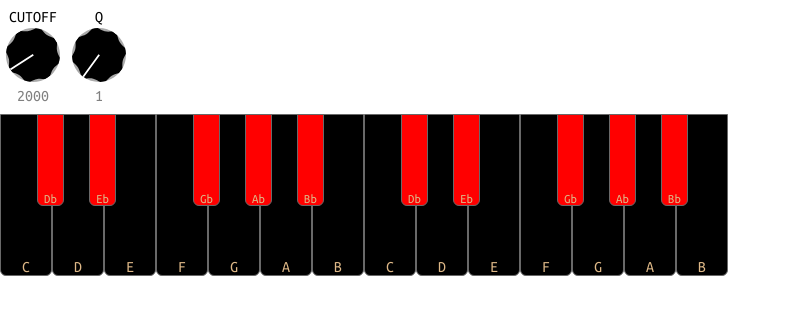
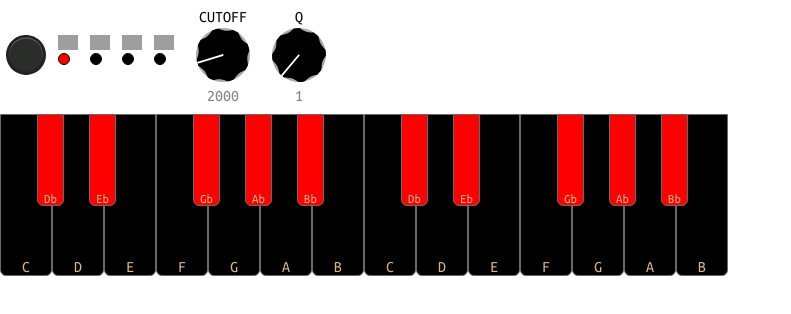
Before and after one commit to brurez/red-analog-synth, a React (Create React App) app: page / in a window 1280 px wide. Shown: the top 314 px of the page, without its empty margins (0-791 px from the left). Built offline with nearby package versions, Linux system fonts and the light colour scheme; grey boxes are pictures that could not be loaded.

Commit message:
Adds wave form selection

```diff
--- a/src/entities/AnalogSynth.ts
+++ b/src/entities/AnalogSynth.ts
@@ -3,16 +3,18 @@ import AnalogVoice from "./AnalogVoice";
 import Note from "./Note";
 
 class AnalogSynth {
-  @observable private $filterFreq: number = 2000;
-  @observable private $filterQ: number = 1;
 
-  @observable private voices: AnalogVoice[];
-  private ac: AudioContext;
-  private output: AudioNode;
+  @computed
+  get wave() {
+    return this.$wave;
+  }
 
-  constructor(ac: AudioContext) {
-    this.voices = [];
-    this.ac = ac;
+  set wave(value) {
+    this.voices.forEach(v => {
+      // @ts-ignore
+      v.osc.type = AnalogSynth.waves[value];
+    });
+    this.$wave = value;
   }
 
   @computed
@@ -21,7 +23,7 @@ class AnalogSynth {
   }
 
   set filterFreq(value) {
-    this.voices.forEach(v =>  {
+    this.voices.forEach(v => {
       v.filter.frequency.value = value;
     });
     this.$filterFreq = value;
@@ -33,7 +35,7 @@ class AnalogSynth {
   }
 
   set filterQ(value) {
-    this.voices.forEach(v =>  {
+    this.voices.forEach(v => {
       v.filter.Q.value = value;
     });
     this.$filterQ = value;
@@ -44,6 +46,20 @@ class AnalogSynth {
     return this.voices.map(v => v.note && v.note.name);
   }
 
+  public static waves = ["sawtooth", "triangle", "square", "sine"];
+  @observable private $filterFreq: number = 2000;
+  @observable private $filterQ: number = 1;
+  @observable private $wave: number = 0;
+
+  @observable private voices: AnalogVoice[];
+  private ac: AudioContext;
+  private output: AudioNode;
+
+  constructor(ac: AudioContext) {
+    this.voices = [];
+    this.ac = ac;
+  }
+
   public connectTo(output: AudioNode) {
     this.output = output;
   }
@@ -51,6 +67,8 @@ class AnalogSynth {
   public play(note: Note): void {
     this.stop(note);
     const voice = new AnalogVoice(this.ac);
+    // @ts-ignore
+    voice.osc.type = AnalogSynth.waves[this.wave];
     voice.filter.frequency.value = this.filterFreq;
     voice.filter.Q.value = this.filterQ;
     voice.connect(this.ac.destination);
@@ -60,7 +78,9 @@ class AnalogSynth {
   }
 
   public stop(note: Note): boolean {
-     const index =  this.voices.findIndex(v => v.note && v.note.name === note.name);
+    const index = this.voices.findIndex(
+      v => v.note && v.note.name === note.name
+    );
 
     if (index === -1) {
       return false;
--- a/src/entities/AnalogVoice.ts
+++ b/src/entities/AnalogVoice.ts
@@ -13,7 +13,7 @@ class AnalogVoice {
     const gain = ac.createGain();
 
     const osc = ac.createOscillator();
-    osc.type = "square";
+    osc.type = "sawtooth";
 
     osc.connect(filter);
     filter.connect(gain);
--- a/src/ui/App.css
+++ b/src/ui/App.css
@@ -31,5 +31,10 @@
 }
 
 .analog-synth {
+  display: flex;
+  align-items: center;
+}
 
+.analog-synth > div {
+  margin-right: 10px
 }
--- a/src/ui/Knob.tsx
+++ b/src/ui/Knob.tsx
@@ -7,6 +7,7 @@ interface IProps {
   maxValue: number;
   value: number;
   onChange: any;
+  size: number;
 }
 
 interface IState {
@@ -45,8 +46,8 @@ class Knob extends React.Component<IProps, IState> {
           <svg
             style={styles}
             xmlns="http://www.w3.org/2000/svg"
-            width="54"
-            height="54.002"
+            width={this.props.size || 54}
+            height={this.props.size || 54}
             viewBox="0 0 14.2875 14.288095"
             id="svg16908"
           >
--- /dev/null
+++ b/src/ui/Select.css
@@ -0,0 +1,28 @@
+.light-select {
+    display: flex;
+}
+
+.light-select .light {
+    border-radius: 50%;
+    border: 1px solid black;
+    width: 10px;
+    height: 10px;
+    background-color: black;
+}
+
+.light-select .light.on {
+    background-color: red;
+}
+
+.light-select .item {
+    margin: 6px;
+}
+
+.choice {
+    display: inline-flex;
+}
+
+.choice .button {
+    margin: 6px;
+    cursor: pointer;
+}
--- /dev/null
+++ b/src/ui/Select.tsx
@@ -0,0 +1,158 @@
+import cs from "classnames";
+import * as React from "react";
+
+import "./Select.css";
+
+const Pressed = props => (
+  <svg
+    xmlns="http://www.w3.org/2000/svg"
+    width={props.size}
+    height={props.size}
+    viewBox="0 0 7.4083333 7.4072428"
+    id="svg12484"
+  >
+    <g id="layer1" transform="translate(-155.97 -111.699)">
+      <g
+        id="g12476"
+        transform="matrix(.2727 0 0 -.2727 81.039 439.91)"
+        strokeWidth="1.294"
+      >
+        <g id="g12468" transform="translate(301.935 1189.951)">
+          <path
+            d="m 0,0 c 0,-7.5 -6.083,-13.58 -13.584,-13.58 -7.5,0 -13.582,6.08 -13.582,13.58 0,7.503 6.082,13.582 13.582,13.582 C -6.083,13.582 0,7.503 0,0"
+            id="path12466"
+            fill="#212221"
+          />
+        </g>
+        <circle
+          transform="scale(1 -1)"
+          r="11.277"
+          cy="-1189.238"
+          cx="288.352"
+          id="circle12472"
+          fill="#676967"
+        />
+        <circle
+          id="circle12474"
+          cx="288.352"
+          cy="-1189.952"
+          r="11.277"
+          transform="scale(1 -1)"
+          fill="#141514"
+        />
+      </g>
+    </g>
+  </svg>
+);
+
+const Unpressed = props => (
+  <svg
+    xmlns="http://www.w3.org/2000/svg"
+    width={props.size}
+    height={props.size}
+    viewBox="0 0 7.4083333 7.4072428"
+    id="svg12484"
+  >
+    <g id="layer1" transform="translate(-87.434 -104.64)">
+      <g
+        transform="matrix(.2727 0 0 -.2727 12.503 432.85)"
+        id="g12430"
+        strokeWidth="1.294"
+      >
+        <g transform="translate(301.935 1189.951)" id="g5959-5">
+          <path
+            id="path5961-3"
+            d="m 0,0 c 0,-7.5 -6.083,-13.58 -13.584,-13.58 -7.5,0 -13.582,6.08 -13.582,13.58 0,7.503 6.082,13.582 13.582,13.582 C -6.083,13.582 0,7.503 0,0"
+            fill="#212221"
+          />
+        </g>
+        <circle
+          id="circle12436"
+          cx="288.352"
+          cy="-1190.659"
+          r="11.277"
+          transform="scale(1 -1)"
+          fill="#676967"
+        />
+        <circle
+          transform="scale(1 -1)"
+          r="11.277"
+          cy="-1189.952"
+          cx="288.352"
+          id="path12411"
+          fill="#2b2d2b"
+        />
+      </g>
+    </g>
+  </svg>
+);
+
+const LightSelect = props => {
+  const { items, selected } = props;
+  return (
+    <div className="light-select">
+      {items.map((item, index) => (
+        <div className="item">
+          <img src={item} width={20} />
+          <div className={cs("light", { on: selected === index })} />
+        </div>
+      ))}
+    </div>
+  );
+};
+
+interface IProps {
+  size: number;
+  value: number;
+  items: string[]
+  onChange: any;
+}
+
+interface IState {
+  pressed: boolean;
+  selected: number;
+}
+
+class Select extends React.Component<IProps, IState> {
+  public state: Readonly<IState> = {
+    pressed: false,
+    selected: 0
+  };
+
+  constructor(props) {
+    super(props);
+  }
+
+  public render() {
+    return (
+      <div className="choice">
+        {this.renderButton()}
+        <LightSelect items={this.props.items} selected={this.props.value} />
+      </div>
+    );
+  }
+
+  private renderButton() {
+    const { pressed } = this.state;
+    const { size } = this.props;
+    const Button = pressed ? Pressed : Unpressed;
+    return (
+      <div
+        className="button"
+        onMouseDown={e => this.handleMouseDown(e)}
+        onMouseUp={() => this.setState({ pressed: false })}
+      >
+        <Button size={size} />
+      </div>
+    );
+  }
+
+  private handleMouseDown(e) {
+    const { value, items } = this.props;
+    const sel = value === items.length - 1 ? 0 : value + 1;
+    this.setState({ pressed: true });
+    this.props.onChange(sel);
+  }
+}
+
+export default Select;
--- a/src/ui/UIAnalogSynth.tsx
+++ b/src/ui/UIAnalogSynth.tsx
@@ -1,11 +1,18 @@
 import { observer } from "mobx-react";
 import * as React from "react";
 import AnalogSynth from "../entities/AnalogSynth";
+import saw from "../images/sawtoothWave.svg";
+import sine from "../images/sineWave.svg";
+import square from "../images/squareWave.svg";
+import triangle from "../images/triangleWave.svg";
 import Knob from "./Knob";
+import Select from "./Select";
 
 interface IProps {
   synth: AnalogSynth;
 }
+
+const waves = [saw, triangle, square, sine];
 
 @observer
 class UIAnalogSynth extends React.Component<IProps> {
@@ -14,19 +21,27 @@ class UIAnalogSynth extends React.Component<IProps> {
 
     return (
       <div className="analog-synth">
+        <Select
+          value={synth.wave}
+          onChange={value => (synth.wave = value)}
+          size={40}
+          items={waves}
+        />
         <Knob
           value={synth.filterFreq}
-          minValue={0}
-          maxValue={22050}
           onChange={value => (synth.filterFreq = value)}
           label="CUTOFF"
+          minValue={0}
+          maxValue={14000}
+          size={54}
         />
         <Knob
           value={synth.filterQ}
-          minValue={0.001}
-          maxValue={50}
           onChange={value => (synth.filterQ = value)}
           label="Q"
+          minValue={0.001}
+          maxValue={30}
+          size={54}
         />
       </div>
     );
--- a/src/ui/UIKeyboard.tsx
+++ b/src/ui/UIKeyboard.tsx
@@ -3,7 +3,6 @@ import { observer } from "mobx-react";
 import * as React from "react";
 import AnalogSynth from "../entities/AnalogSynth";
 import Note from "../entities/Note";
-import Keyboard from "./Keyboard";
 
 const notes = [
   ["", "C"],
```
Lines whose indentation alone changed are shown as unchanged.
